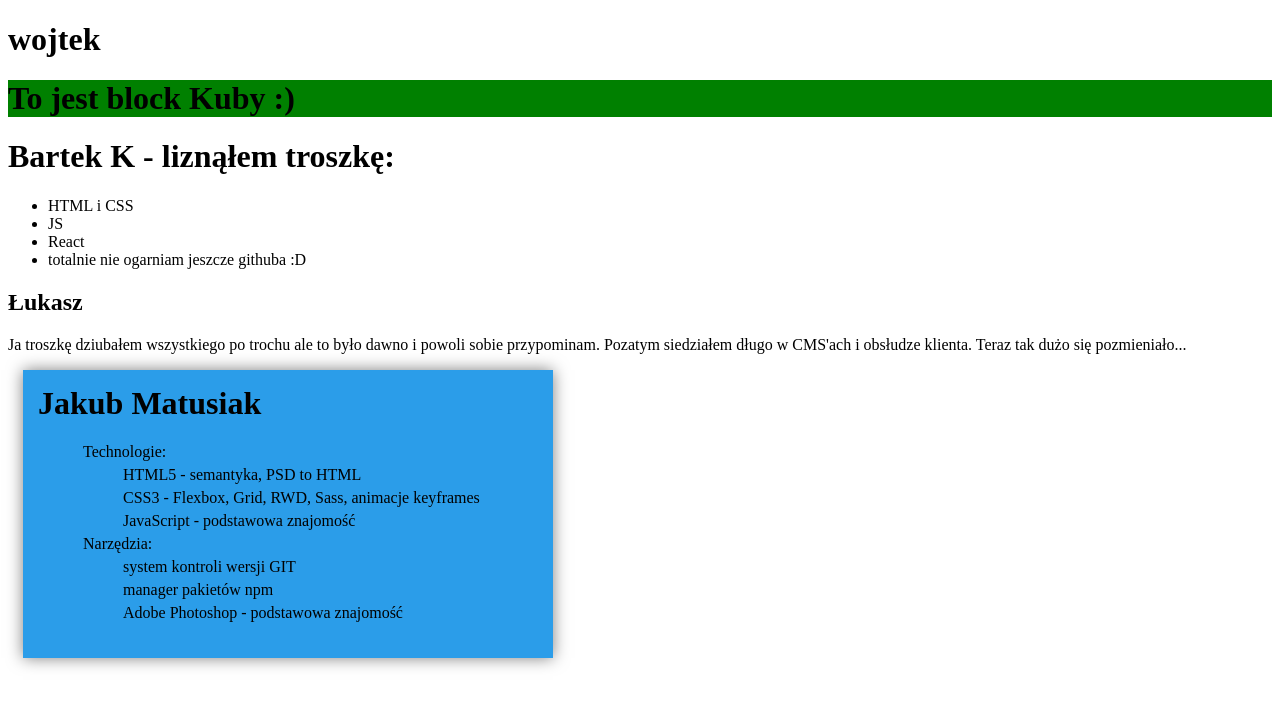
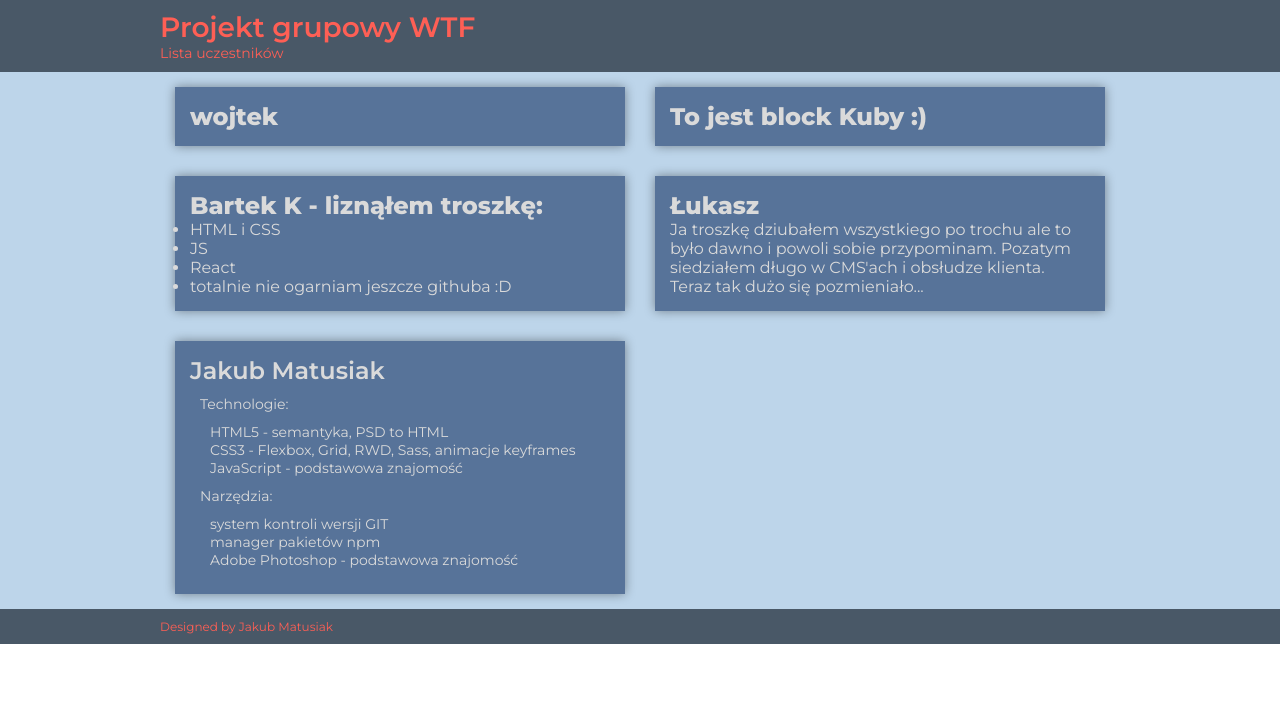
Before and after one commit to Wojciech-Kaczmarek/dev-group, a website: page index.html in a window 1280 px wide. Drawn offline with Linux system fonts and the light colour scheme.

Commit message:
Create layout for project members

```diff
--- a/index.html
+++ b/index.html
@@ -4,22 +4,31 @@
     <meta charset="UTF-8">
     <meta name="viewport" content="width=device-width, initial-scale=1.0">
     <meta http-equiv="X-UA-Compatible" content="ie=edge">
-    <title>Document</title>
+    <title>Projekt grupowy WTF</title>
+    <link href="https://fonts.googleapis.com/css?family=Montserrat:400,600,800" rel="stylesheet">
     <link rel="stylesheet" href="style.css">
 </head>
 <body>
-    <div>
-        <h1>
+    <header class="page-header">
+        <div class="page-header__container">
+            <h1 class="page-header__title">Projekt grupowy WTF</h1>
+            <p class="page-header__subtitle">Lista uczestników</p>
+        </div>
+    </header>
+    <main class="page-content">
+        <div class="page-content__container">
+            <div class="box">
+                <h2>
                     wojtek
-        </h1>
+                </h2>
             </div>
-    <div class="klocek-kuby">
-        <h1>
+            <div class="box">
+                <h2>
                     To jest block Kuby :)
-        </h1>
+                </h2>
             </div>
-<div>
-        <h1> Bartek K - liznąłem troszkę:</h1>
+            <div class="box">
+                <h2> Bartek K - liznąłem troszkę:</h2>
                 <ul>
                     <li>HTML i CSS</li>
                     <li>JS</li>
@@ -27,13 +36,13 @@
                     <li>totalnie nie ogarniam jeszcze githuba :D </li>
                 </ul>
             </div>
-    <div>
+            <div class="box">
                 <h2>Łukasz</h2>
                 <p>Ja troszkę dziubałem wszystkiego po trochu ale to było dawno i powoli sobie przypominam.
                     Pozatym siedziałem długo w CMS'ach i obsłudze klienta. Teraz tak dużo się pozmieniało...</p>
             </div>
-    <div class="container">
-        <h1 class="container__heading">Jakub Matusiak</h1>
+            <div class="box">
+                <h2 class="box__heading">Jakub Matusiak</h2>
                 <ul class="list">
                     <li class="list__item">Technologie:</li>
                         <ul class="list">
@@ -49,5 +58,12 @@
                         </ul>
                 </ul>
             </div>
+        </div>
+    </main>
+    <footer class="page-footer">
+        <div class="page-footer__container">
+            <p class="page-footer__author">Designed by Jakub Matusiak</p>
+        </div>
+    </footer>
 </body>
 </html>
--- a/style.css
+++ b/style.css
@@ -1,29 +1,85 @@
+* {
+  box-sizing: border-box;
+  margin: 0;
+  padding: 0;
+}
+
+body {
+  font-family: 'Montserrat', sans-serif;
+}
+
+.page-header,
+.page-footer,
+.page-content {
+  width: 100%;
+}
+
+.page-header,
+.page-footer {
+  background: #495867;
+  padding: 10px;
+}
+
+.page-content {
+  background: #BDD5EA;
+}
+
+.page-header__container,
+.page-footer__container,
+.page-content__container {
+  background: none;
+  width: 960px;
+  margin: 0 auto;
+}
+
+.page-content__container {
+  display: flex;
+  flex-wrap: wrap;
+}
+
+.page-header__title,
+.page-header__subtitle,
+.page-footer__author {
+  color: #FE5F55;
+}
+
+.page-header__title {
+  font-size: 28px;
+  font-weight: 600;
+}
+
+.page-header__subtitle {
+  font-size: 14px;
+}
+
+.page-footer__author {
+  font-size: 12px;
+}
+
 .klocek-kuby {
   background-color: green;
 }
 
-.container {
-  display: flex;
-  flex-direction: column;
-  justify-content: center;
-  align-items: flex-start;
-  background: #2b9de9;
-  width: 500px;
-  height: auto;
-  box-shadow: 0 0 15px rgba(0,0,0,0.5);
+.box {
+  background: #577399;
+  color: #DADADA;
+  width: 450px;
+  box-shadow: 0 0 10px rgba(0,0,0,0.4);
   margin: 15px;
   padding: 15px;
 }
 
-.container__heading {
-  margin: 0;
+.box__heading {
+  font-size: 24px;
+  font-weight: 600;
 }
 
 .list {
-
+  margin: 10px;
+  font-size: 16px;
 }
 
 .list__item {
   list-style-type: none;
-  margin: 5px;
+  font-size: 14px;
 }
```
Lines whose indentation alone changed are shown as unchanged.
